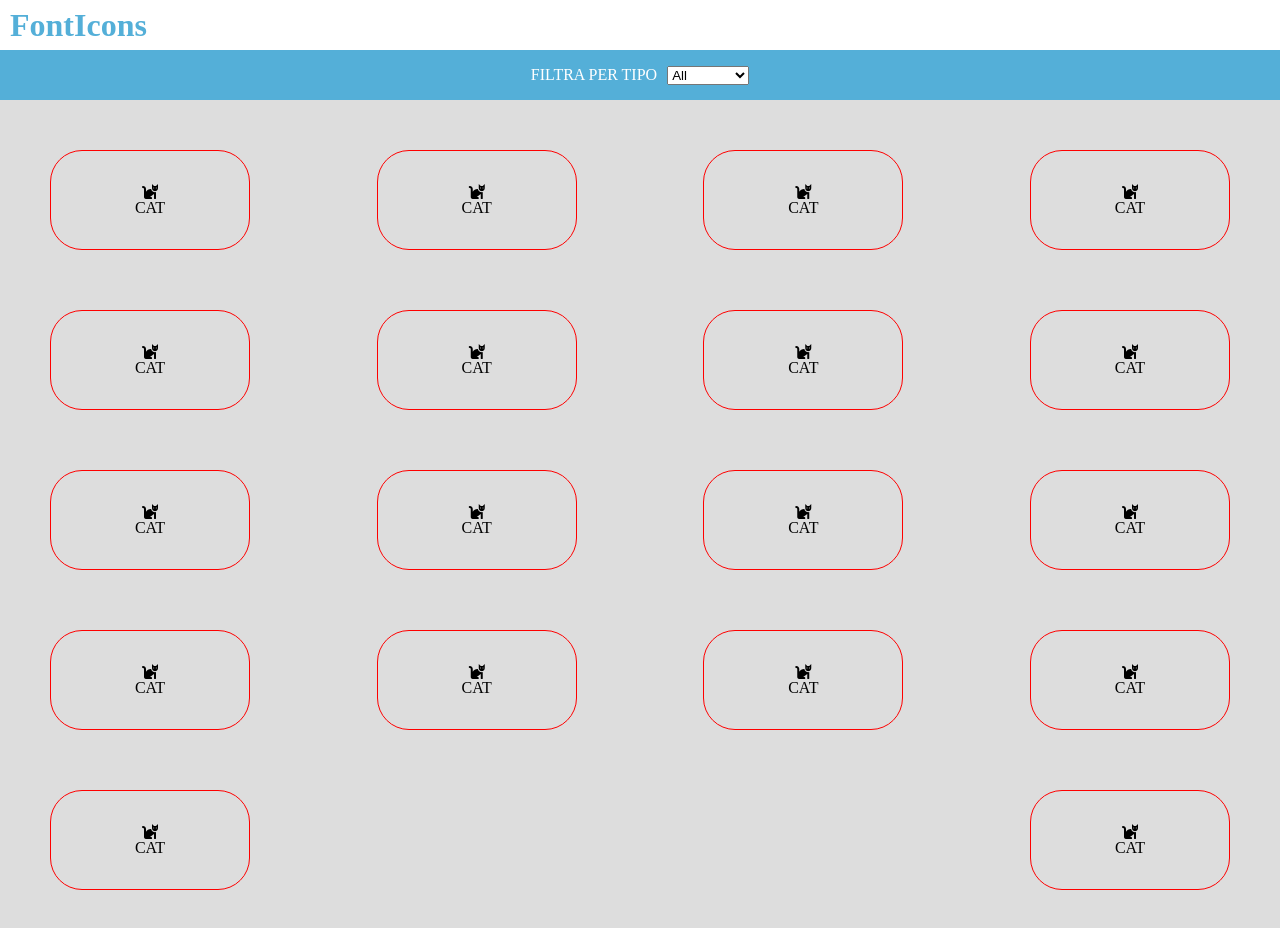
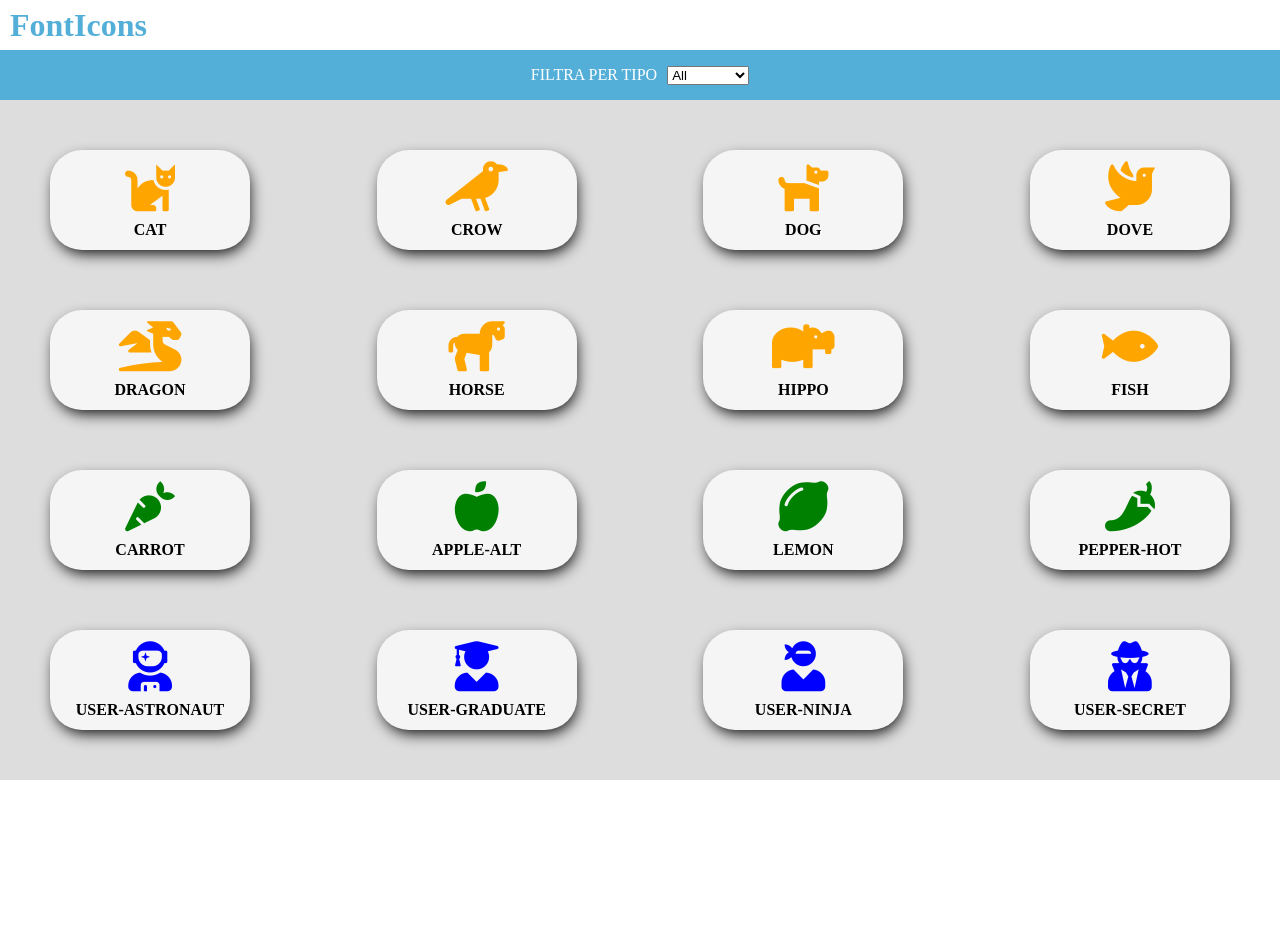
Before and after one commit to andrea-nuzzo/js-es6-icons, a plain HTML site: page index.html in a window 1280 px wide. After the commit the page ends 800 px from the top, so only its background shows below. Drawn offline with Linux system fonts and the light colour scheme.

Commit message:
funzione creazione dei box dinamicamente

```diff
--- a/css/style.css
+++ b/css/style.css
@@ -45,11 +45,19 @@ main{
 .box{
     width: 200px;
     height: 100px;
-    border: 1px solid red;
     border-radius: 2em;
     flex-direction: column;
     justify-content: center;
     align-items: center;
     text-transform: uppercase;
     margin: 30px;
+    font-weight: bold;
+    box-shadow: 2px 6px 15px -3px #000000;
+    background-color: rgb(245, 245, 245);
 }
+
+.box i {
+    font-size: 50px;
+    margin-bottom: 10px;
+
+}
--- a/index.html
+++ b/index.html
@@ -27,96 +27,7 @@
 
     <main>
         <div class="container">
-            <div class="box">
-                <i class="fas fa-cat"></i>
-                <span>cat</span>
-            </div>
 
-            <div class="box">
-                <i class="fas fa-cat"></i>
-                <span>cat</span>
-            </div>
-
-            <div class="box">
-                <i class="fas fa-cat"></i>
-                <span>cat</span>
-            </div>
-
-            <div class="box">
-                <i class="fas fa-cat"></i>
-                <span>cat</span>
-            </div>
-
-            <div class="box">
-                <i class="fas fa-cat"></i>
-                <span>cat</span>
-            </div>
-
-            <div class="box">
-                <i class="fas fa-cat"></i>
-                <span>cat</span>
-            </div>
-
-            <div class="box">
-                <i class="fas fa-cat"></i>
-                <span>cat</span>
-            </div>
-
-            <div class="box">
-                <i class="fas fa-cat"></i>
-                <span>cat</span>
-            </div>
-
-            <div class="box">
-                <i class="fas fa-cat"></i>
-                <span>cat</span>
-            </div>
-
-            <div class="box">
-                <i class="fas fa-cat"></i>
-                <span>cat</span>
-            </div>
-
-            <div class="box">
-                <i class="fas fa-cat"></i>
-                <span>cat</span>
-            </div>
-
-            <div class="box">
-                <i class="fas fa-cat"></i>
-                <span>cat</span>
-            </div>
-
-            <div class="box">
-                <i class="fas fa-cat"></i>
-                <span>cat</span>
-            </div>
-
-            <div class="box">
-                <i class="fas fa-cat"></i>
-                <span>cat</span>
-            </div>
-
-            <div class="box">
-                <i class="fas fa-cat"></i>
-                <span>cat</span>
-            </div>
-
-            <div class="box">
-                <i class="fas fa-cat"></i>
-                <span>cat</span>
-            </div>
-
-            <div class="box">
-                <i class="fas fa-cat"></i>
-                <span>cat</span>
-            </div>
-
-            <div class="box">
-                <i class="fas fa-cat"></i>
-                <span>cat</span>
-            </div>
-        </div>
 
     </main>
 
--- a/js/data.js
+++ b/js/data.js
@@ -1,4 +1,4 @@
-[
+const icons =[
 	{
 		name: 'cat',
 		prefix: 'fa-',
@@ -112,3 +112,32 @@
 		color: 'blue'
 	}
 ];
+
+
+function creatBox (icons){
+
+	const containerBox = document.querySelector(".container");
+
+	const{name, prefix, type, family, color} = icons;
+
+	//Costruisco il box
+	const box = document.createElement('div');
+	box.classList.add("box");
+	containerBox.appendChild(box);
+
+	//Costruisco l'icona
+	const fontIcon = document.createElement('i');
+	fontIcon.classList.add(family);
+	fontIcon.classList.add(prefix+name);
+	fontIcon.style.color = color;
+	box.appendChild(fontIcon);
+
+
+	//Costruisco il testo
+	const text = document.createElement('span');
+	box.appendChild(text);
+	text.innerHTML = name;
+}
+
+// Creo i box
+icons.forEach(element => creatBox(element));
```
